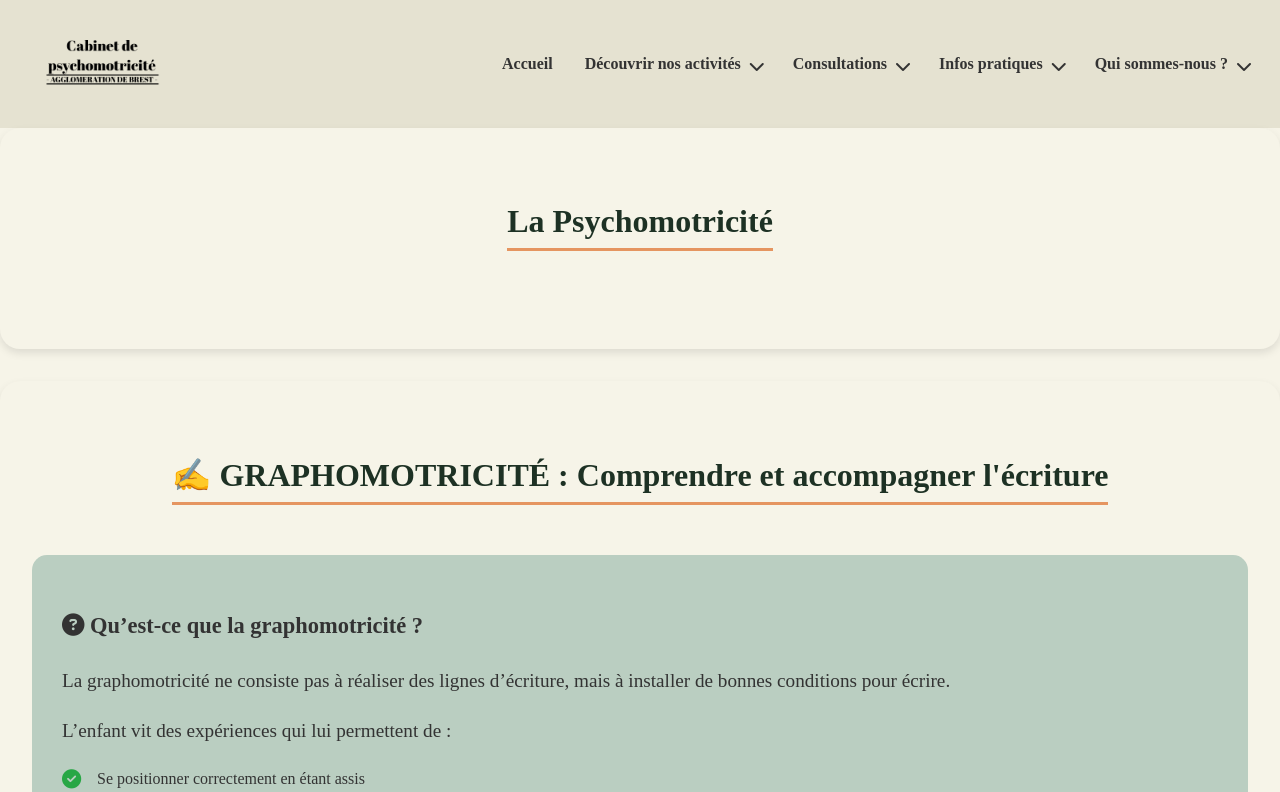
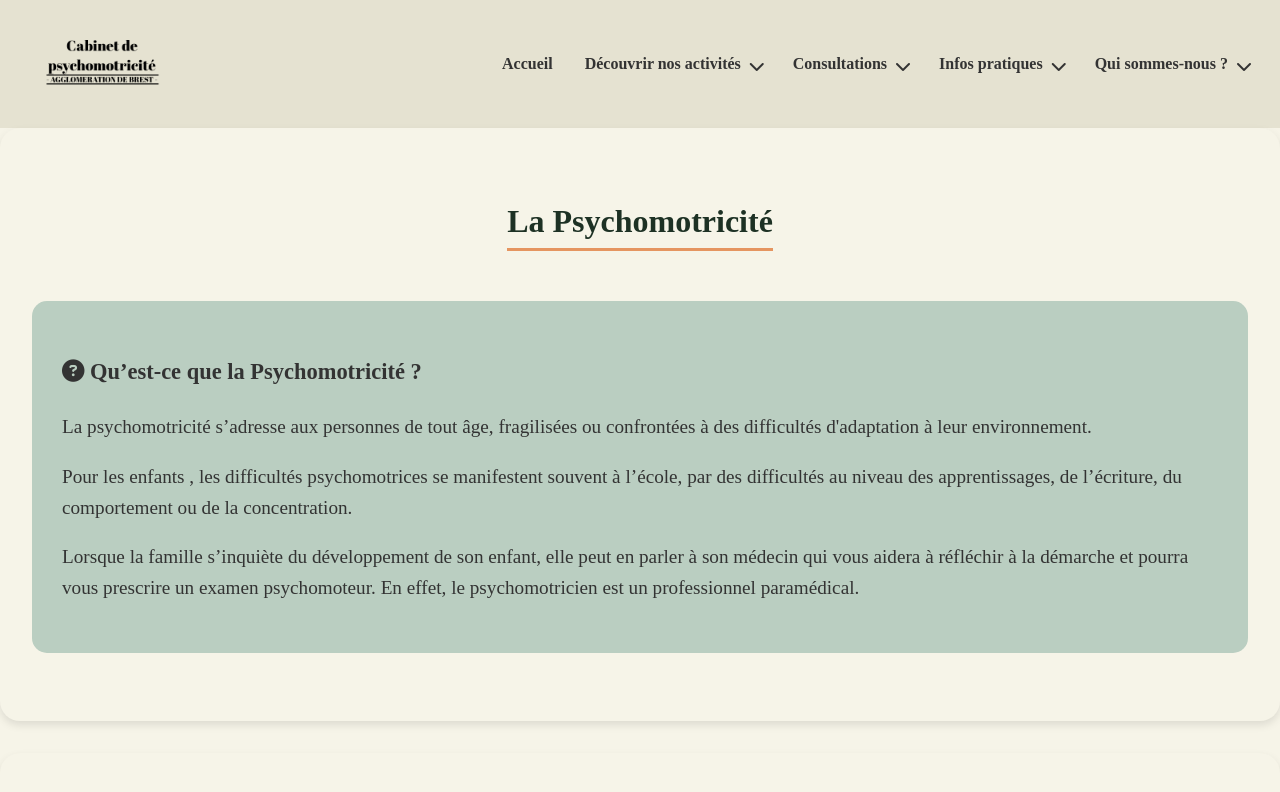
Before and after one commit to mompm/Spring-psychomotricite, an Angular app in the folder frontend/: page /activities in a window 1280 px wide. Shown: the top 792 px of the page. Built offline with nearby package versions, Linux system fonts and the light colour scheme.

Commit message:
mis en place espace psychomotricité

```diff
--- a/frontend/src/app/activities/activities.component.html
+++ b/frontend/src/app/activities/activities.component.html
@@ -6,6 +6,13 @@
       <h2>La Psychomotricité</h2>
     </div>
     <div class="section-content">
+      <section class="section section1">
+        <h3><i class="fas fa-question-circle"></i> Qu’est-ce que la Psychomotricité ?</h3>
+        <p>La psychomotricité s’adresse aux personnes de tout âge, fragilisées ou confrontées à des difficultés d'adaptation à leur environnement.</p>
+        <p> Pour les enfants , les difficultés psychomotrices se manifestent souvent à l’école, par des difficultés au niveau des apprentissages, de l’écriture, du comportement ou de la concentration.</p>
+        <p>Lorsque la famille s’inquiète du développement de son enfant, elle peut en parler à son médecin qui vous aidera à réfléchir à la démarche et pourra vous prescrire un examen psychomoteur. En effet, le psychomotricien est un professionnel paramédical.
+        </p>
+    </section>
     </div>
   </section>
 
@@ -18,7 +25,6 @@
 
   <div class="section-content">
 
-    <!-- 🟢 Qu'est-ce que la graphomotricité ? -->
     <section class="section section1">
         <h3><i class="fas fa-question-circle"></i> Qu’est-ce que la graphomotricité ?</h3>
         <p>La graphomotricité ne consiste pas à réaliser des lignes d’écriture, mais à installer de bonnes conditions pour écrire.</p>
@@ -31,7 +37,6 @@
         <p>Il doit “habiter” son corps pour ensuite bien maîtriser le tracé ordonné de l'écriture.</p>
     </section>
 
-    <!-- 🌟 Section avec une image alignée -->
     <section class="section section2">
         <div class="flex-container">
           <img src="/assets/accueilIMG.jpg" alt="Enfant en mouvement">
@@ -50,7 +55,7 @@
         </div>
     </section>
 
-    <!-- 🎨 Sections côte à côte -->
+
     <div class="grid-container">
         <section class="section section3">
             <h3><i class="fas fa-brain"></i> Le rôle clé des perceptions sensorielles</h3>
@@ -86,7 +91,7 @@
         </section>
     </div>
 
-    <!-- 📄 Le bilan graphomoteur -->
+
     <section class="section section5">
         <h3><i class="fas fa-clipboard-check"></i> Le bilan graphomoteur</h3>
         <p>Le bilan graphomoteur inclut des épreuves du bilan psychomoteur.</p>
```
